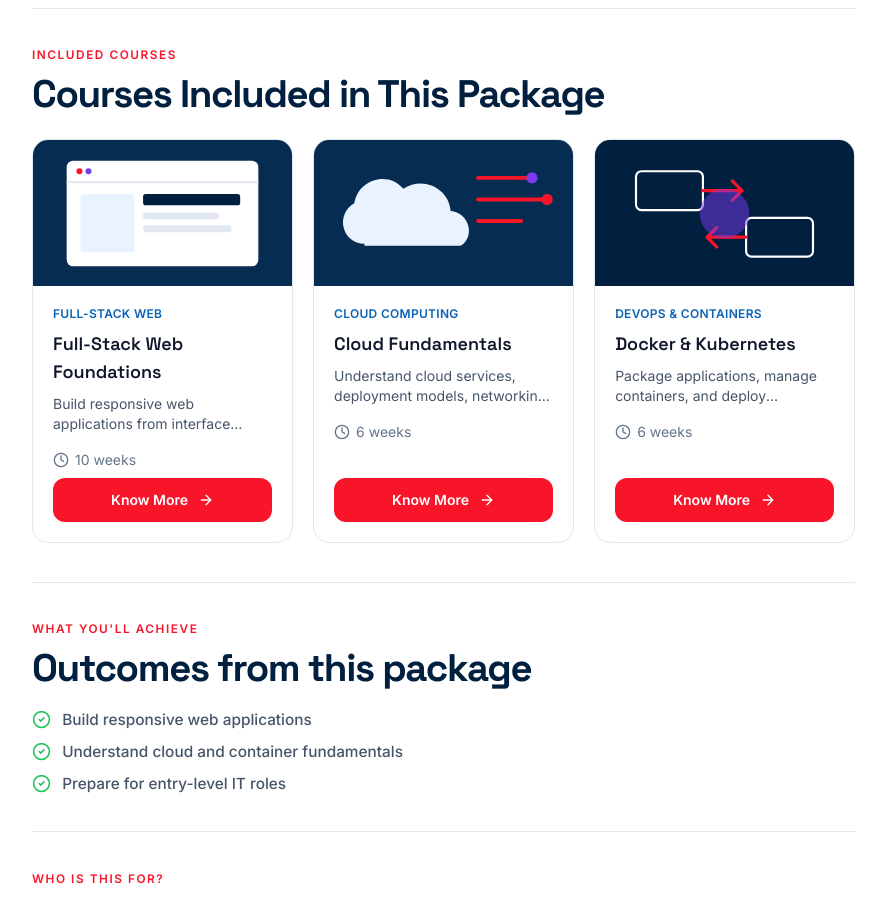
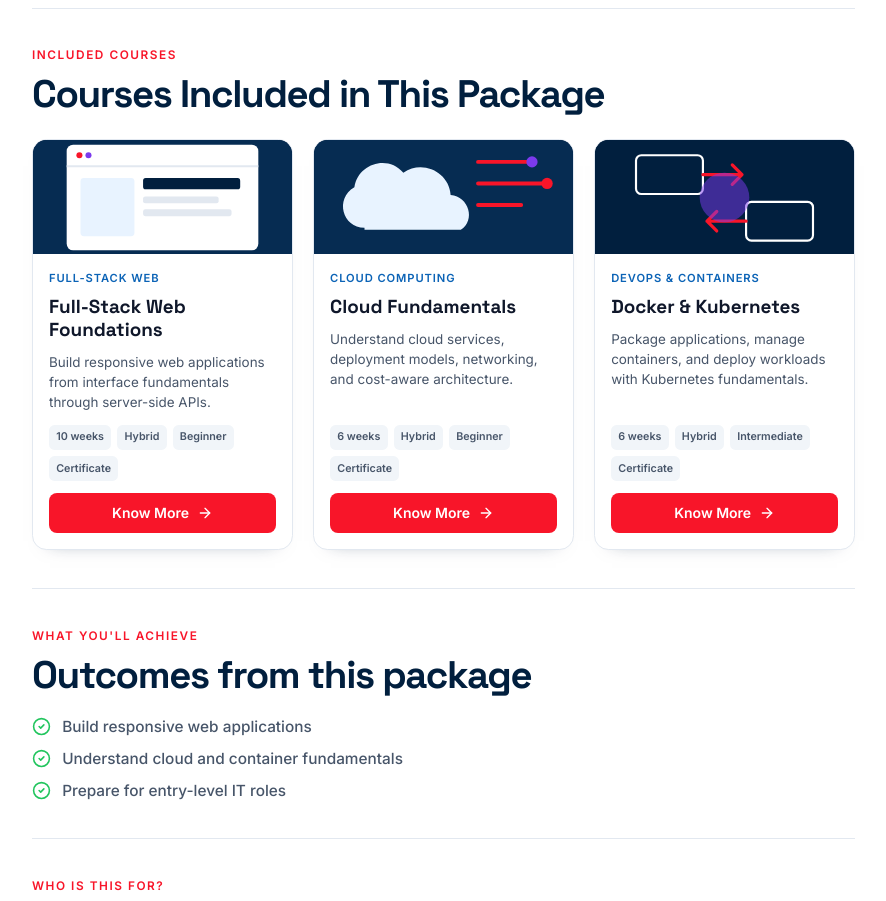
Before and after one commit to ITWala2025/Sprint_HB, a Next.js app: page /bundles/core-it-employability in a window 1280 px wide. Shown: the part 1120-2021 px from the top of the page, without its empty margins (8-894 px from the left). Built offline with nearby package versions, Linux system fonts and the light colour scheme.

Commit message:
feat: implement dynamic course loading from supabase  in MoreCourses component; add loading and error states, enhance CourseCard with fallback images and ratings

```diff
--- a/src/components/cards/CourseCard.jsx
+++ b/src/components/cards/CourseCard.jsx
@@ -1,6 +1,10 @@
+"use client";
+
 import Image from "next/image";
 import Link from "next/link";
-import { ArrowRight, Clock } from "lucide-react";
+import { useState } from "react";
+import { ArrowRight, Star } from "lucide-react";
+import { getCourseFallbackImage } from "@/data/courses";
 
 /**
  * Course Card — Sections 5.1, 6.5, 7.2.
@@ -8,53 +12,102 @@ import { ArrowRight, Clock } from "lucide-react";
  * anywhere on the card navigates to the Course Details page". A visible
  * hover/focus state signals it's clickable, per Section 9.1 / 7.2.
  */
-export default function CourseCard({ course, accessibleBrandRed = false }) {
+export default function CourseCard({ course }) {
   const courseHref = `/courses/${course.slug}`;
+  const fallbackImage = getCourseFallbackImage(course.category);
+  const rating = Number(course.rating);
+  const reviewCount = Number(course.review_count ?? course.reviewCount);
+  const hasRating =
+    course.rating != null &&
+    course.rating !== "" &&
+    Number.isFinite(rating) &&
+    rating >= 0 &&
+    rating <= 5 &&
+    Number.isFinite(reviewCount) &&
+    reviewCount > 0;
+  const hasCertificate =
+    course.certificate_included === true ||
+    (course.certificate_included === undefined && course.certificate === true);
+  const [imageSrc, setImageSrc] = useState(() => {
+    const source = course.image;
+    if (typeof source !== "string") return fallbackImage;
+    if (source.startsWith("/") && !source.startsWith("//")) return source;
+
+    try {
+      const url = new URL(source);
+      return url.protocol === "http:" || url.protocol === "https:"
+        ? source
+        : fallbackImage;
+    } catch {
+      return fallbackImage;
+    }
+  });
 
   return (
     <Link
       href={courseHref}
-      className="group flex flex-col overflow-hidden rounded-2xl border border-brand-border bg-brand-white transition-shadow hover:shadow-lg focus-visible:outline focus-visible:outline-2 focus-visible:outline-offset-2 focus-visible:outline-brand-red"
+      aria-label={`Know more about ${course.title}`}
+      className="group flex h-full flex-col overflow-hidden rounded-[0.9rem] border border-brand-border bg-brand-white shadow-[0_9px_18px_-18px_rgba(1,31,62,0.55)] transition-[transform,box-shadow] duration-200 hover:-translate-y-1 hover:shadow-brand-card focus-visible:outline-solid focus-visible:outline-2 focus-visible:outline-offset-2 focus-visible:outline-brand-red"
     >
-      <div className="relative aspect-video w-full overflow-hidden bg-brand-surface">
-        <Image
-          src={course.image}
-          alt={course.title}
-          fill
-          className="object-cover transition-transform duration-300 group-hover:scale-105"
-          sizes="(min-width: 1024px) 25vw, (min-width: 640px) 50vw, 100vw"
-        />
+      <div className="relative aspect-[16/7] w-full shrink-0 overflow-hidden bg-brand-navy">
+        {imageSrc ? (
+          <Image
+            src={imageSrc}
+            alt={`${course.title} course thumbnail`}
+            fill
+            unoptimized={!imageSrc.startsWith("/") || imageSrc.endsWith(".svg")}
+            onError={() => {
+              setImageSrc((current) =>
+                current === fallbackImage ? null : fallbackImage,
+              );
+            }}
+            className="object-cover transition-transform duration-300 group-hover:scale-105 motion-reduce:transition-none"
+            sizes="(min-width: 1024px) 33vw, (min-width: 640px) 50vw, 100vw"
+          />
+        ) : (
+          <div className="absolute inset-0 bg-linear-to-br from-brand-navy to-brand-navy-light" />
+        )}
       </div>
 
-      <div className="flex flex-1 flex-col p-5">
-        <span className="text-xs font-semibold uppercase tracking-wide text-brand-blue">
+      <div className="flex flex-1 flex-col p-4">
+        <span className="text-[0.7rem] font-extrabold uppercase tracking-[0.08em] text-brand-blue">
           {course.category}
         </span>
-        <h3 className="mt-2 font-display text-lg font-semibold text-brand-text">
-          {course.title}
+        <h3 className="mt-2 mb-2 line-clamp-2 font-display text-[1.18rem] font-bold leading-[1.23] text-brand-text">          {course.title}
         </h3>
-        <p className="mt-2 line-clamp-2 text-sm text-brand-text-secondary">
+        <p className="mt-1 line-clamp-3 min-h-[3.75rem] text-[0.84rem] leading-[1.48] text-brand-text-secondary">
           {course.description}
         </p>
 
-        {course.rating != null ? (
-          <div className="mt-3 flex items-center gap-1 text-sm text-brand-text-secondary">
-            <span aria-hidden="true" className="text-brand-warning">
-              ★
-            </span>
-            <span className="font-medium text-brand-text">{course.rating}</span>
-            {course.reviewCount != null ? (
-              <span>({course.reviewCount})</span>
-            ) : null}
+        {hasRating ? (
+          <div
+            aria-label={`${rating} out of 5 from ${reviewCount} reviews`}
+            className="mt-2 flex items-center gap-1 text-sm text-brand-text-secondary"
+          >
+            <Star className="size-4 fill-current text-brand-warning" aria-hidden="true" />
+            <span className="font-medium text-brand-text">{rating}</span>
+            <span>({reviewCount})</span>
           </div>
         ) : null}
 
-        <div className="mt-4 flex items-center gap-1.5 pb-2 text-sm text-brand-text-muted">
-          <Clock className="size-4" aria-hidden="true" />
-          <span>{course.duration}</span>
+        <div className="mt-auto flex flex-wrap gap-[0.38rem] pt-3">
+          <span className="rounded-[0.35rem] bg-brand-surface px-[0.45rem] py-[0.28rem] text-[0.67rem] font-semibold text-brand-text-secondary">
+            {course.duration || "Duration to be announced"}
+          </span>
+          <span className="rounded-[0.35rem] bg-brand-surface px-[0.45rem] py-[0.28rem] text-[0.67rem] font-semibold text-brand-text-secondary">
+            {course.delivery_method || course.delivery || "Hybrid"}
+          </span>
+          <span className="rounded-[0.35rem] bg-brand-surface px-[0.45rem] py-[0.28rem] text-[0.67rem] font-semibold text-brand-text-secondary">
+            {course.difficulty_level || course.level || "Beginner"}
+          </span>
+          {hasCertificate ? (
+            <span className="rounded-[0.35rem] bg-brand-surface px-[0.45rem] py-[0.28rem] text-[0.67rem] font-semibold text-brand-text-secondary">
+              Certificate
+            </span>
+          ) : null}
         </div>
 
-        <span className={`mt-auto flex w-full cursor-pointer items-center justify-center gap-2.5 rounded-xl ${accessibleBrandRed ? "bg-brand-red-accessible" : "bg-brand-red"} px-4 py-3 text-sm font-semibold text-white transition-all duration-200 hover:-translate-y-0.5 hover:bg-brand-red-dark hover:shadow-brand-cta group-focus-visible:ring-2 group-focus-visible:ring-brand-red group-focus-visible:ring-offset-2`}>
+        <span className="mt-3 flex min-h-10 w-full items-center justify-center gap-2 rounded-lg bg-brand-red px-4 py-2.5 text-sm font-semibold text-white transition-colors duration-200 group-hover:bg-brand-red-dark group-focus-visible:ring-2 group-focus-visible:ring-brand-red group-focus-visible:ring-offset-2">
           Know More
           <ArrowRight
             className="size-4 transition-transform duration-200 group-hover:translate-x-1"
--- a/src/components/courses/CourseCatalogue.jsx
+++ b/src/components/courses/CourseCatalogue.jsx
@@ -21,6 +21,7 @@ import RoleBasedLearningPaths from "@/components/courses/RoleBasedLearningPaths"
 import { createClient } from "@/lib/supabase/client";
 import {
   audienceOptions,
+  normalizeDatabaseCourse,
 } from "@/data/courses";
 
 const itemHref = (item, audience) => {
@@ -38,33 +39,6 @@ const matchesAudience = (item, audienceValue) => {
     ? item.audience.includes(audienceValue)
     : item.audience === audienceValue;
 };
-
-function normalizeDatabaseCourse(course) {
-  const rawAudience = course.audience_type || course.audience || "undergraduate";
-  const audienceValue = String(rawAudience).toLowerCase().replaceAll(" ", "_");
-  const audience = Array.isArray(rawAudience)
-    ? rawAudience
-    : audienceValue === "undergraduate" || audienceValue === "student"
-      ? ["student"]
-      : audienceValue === "working_professional"
-        ? ["it-pro", "non-it"]
-        : [audienceValue];
-
-  return {
-    ...course,
-    kind: "course",
-    audience,
-    category: course.category || "Software Engineering",
-    level: course.difficulty_level || course.difficulty || "Beginner",
-    difficulty_level: course.difficulty_level || course.difficulty || "Beginner",
-    delivery_method: course.delivery_method || course.mode || "Hybrid",
-    duration: course.duration || "Duration to be announced",
-    description: course.description || "A practical SPRINT technology pathway.",
-    tools: Array.isArray(course.tools) ? course.tools : [],
-    certificate: course.certificate_included ?? true,
-    image: course.thumbnail_url || course.image || null,
-  };
-}
 
 function CourseArt({ category }) {
   const normalized = category.toLowerCase();
--- a/src/data/courses.js
+++ b/src/data/courses.js
@@ -8,6 +8,75 @@ const visualByCategory = {
   Cybersecurity: "/images/courses/abstract-security.svg",
   "Professional Skills": "/images/courses/abstract-people.svg",
 };
+
+export function getCourseFallbackImage(category) {
+  const normalizedCategory = String(category || "").toLowerCase();
+
+  if (
+    normalizedCategory.includes("artificial") ||
+    normalizedCategory.includes("machine learning") ||
+    normalizedCategory.includes("ai")
+  ) {
+    return visualByCategory["Artificial Intelligence"];
+  }
+  if (normalizedCategory.includes("cloud")) {
+    return visualByCategory["Cloud Computing"];
+  }
+  if (
+    normalizedCategory.includes("devops") ||
+    normalizedCategory.includes("container")
+  ) {
+    return visualByCategory["DevOps & Containers"];
+  }
+  if (normalizedCategory.includes("data")) {
+    return visualByCategory["Data Analytics"];
+  }
+  if (
+    normalizedCategory.includes("web") ||
+    normalizedCategory.includes("software") ||
+    normalizedCategory.includes("engineering")
+  ) {
+    return visualByCategory["Full-Stack Web"];
+  }
+  if (
+    normalizedCategory.includes("cyber") ||
+    normalizedCategory.includes("security")
+  ) {
+    return visualByCategory["Cybersecurity"];
+  }
+  if (normalizedCategory.includes("professional")) {
+    return visualByCategory["Professional Skills"];
+  }
+
+  return visualByCategory["Programming Fundamentals"];
+}
+
+export function normalizeDatabaseCourse(course) {
+  const rawAudience = course.audience_type || course.audience || "undergraduate";
+  const audienceValue = String(rawAudience).toLowerCase().replaceAll(" ", "_");
+  const audience = Array.isArray(rawAudience)
+    ? rawAudience
+    : audienceValue === "undergraduate" || audienceValue === "student"
+      ? ["student"]
+      : audienceValue === "working_professional"
+        ? ["it-pro", "non-it"]
+        : [audienceValue];
+
+  return {
+    ...course,
+    kind: "course",
+    audience,
+    category: course.category || "Software Engineering",
+    level: course.difficulty_level || course.difficulty || "Beginner",
+    difficulty_level: course.difficulty_level || course.difficulty || "Beginner",
+    delivery_method: course.delivery_method || course.mode || "Hybrid",
+    duration: course.duration || "Duration to be announced",
+    description: course.description || "A practical SPRINT technology pathway.",
+    tools: Array.isArray(course.tools) ? course.tools : [],
+    certificate: course.certificate_included === true,
+    image: course.thumbnail_url || course.image || null,
+  };
+}
 
 const audienceCopy = {
   student: {
```
Also changed, not shown: src/components/Home/MoreCourses.jsx (+75 -19 lines), 1 other file (tests, documents, lock files or other folders).
